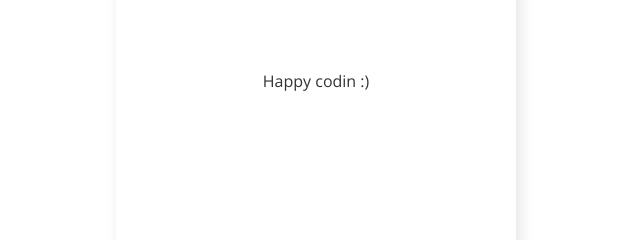
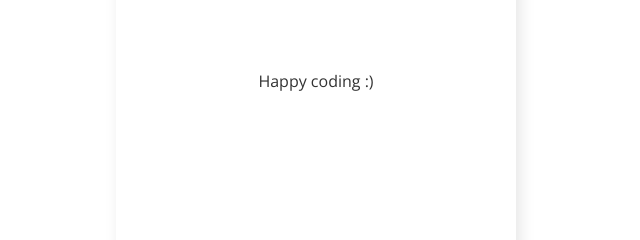
Before and after one commit to dredfox1/lo8e-amo3-css10_4, a plain HTML site: page index.html in a window 1280 px wide. Shown: the part 335-575 px from the top of the page, 324-964 px from the left. Drawn offline with nearby package versions, Linux system fonts and the light colour scheme.

Commit message:
Setup code

```diff
--- a/index.html
+++ b/index.html
@@ -9,7 +9,7 @@
 <body>
 
     <main class="frame">
-        <p class="happy-coding">Happy codin :)</p>
+        <p class="happy-coding">Happy coding :)</p>
     </main>
 
 
```
